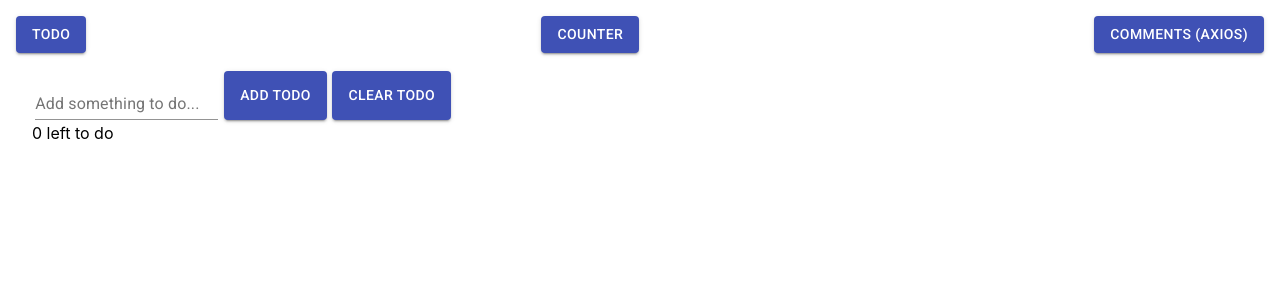
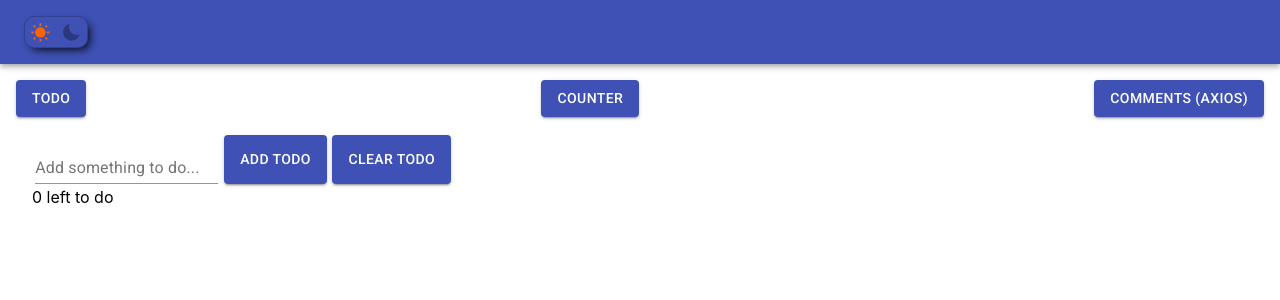
Before and after one commit to Lertis/first-react, a React (Create React App) app: page / in a window 1280 px wide. Shown: the top 300 px of the page. Built offline with nearby package versions, Linux system fonts and the light colour scheme.

Commit message:
Use Context to change the themes

```diff
--- a/package.json
+++ b/package.json
@@ -11,6 +11,7 @@
     "axios": "^0.19.2",
     "react": "16.13.1",
     "react-dom": "16.13.1",
+    "react-icons": "^3.9.0",
     "react-redux": "7.2.0",
     "react-router-dom": "5.1.2",
     "react-scripts": "3.4.1",
--- a/src/App.js
+++ b/src/App.js
@@ -1,11 +1,15 @@
 import React, { Component } from 'react';
 import { BrowserRouter, Route, Switch } from 'react-router-dom';
+
+import AppBar from '@material-ui/core/AppBar';
+import Toolbar from '@material-ui/core/Toolbar';
 
 import Home from "./components/Home";
 import Counter from "./components/Counter";
 import Error from "./components/Error";
 import Navigation from "./components/Navigation";
 import CommentList from './components/Comment.List';
+import Themes from './components/Themes';
 
 
 class App extends Component {
@@ -13,6 +17,11 @@ class App extends Component {
 		return (
 			<BrowserRouter>
 				<div>
+					<AppBar position="static">
+						<Toolbar>
+							<Themes />
+						</Toolbar>
+					</AppBar>
 					<Navigation />
 					<div className="flex-column">
 						<Switch>
--- /dev/null
+++ b/src/components/Theme.Switcher.js
@@ -0,0 +1,18 @@
+import React, { useContext } from 'react';
+import { IoMdMoon as Moon, IoMdSunny as Sun } from 'react-icons/io';
+
+import ThemeContext from './../context/Theme.Context';
+
+export default function ThemeSwitcher() {
+	const { dark, toggle } = useContext(ThemeContext);
+
+	return (
+		<button
+			className='Switch'
+			onClick={() => toggle()}
+		>
+			<Sun className={`icon ${!dark ? 'active' : ''}`} />
+			<Moon className={`icon ${dark ? 'active' : ''}`} />
+		</button>
+	);
+}
--- /dev/null
+++ b/src/components/Themes.js
@@ -0,0 +1,10 @@
+import React from 'react';
+import ThemeSwitcher from './Theme.Switcher';
+
+export default function Themes() {
+	return (
+		<React.Fragment>
+			<ThemeSwitcher />
+		</React.Fragment>
+	)
+}
--- /dev/null
+++ b/src/context/Theme.Context.js
@@ -0,0 +1,71 @@
+
+import React, { useState, useLayoutEffect } from 'react';
+
+const ThemeContext = React.createContext({
+	dark: false,
+	toggle: () => { },
+});
+
+export default ThemeContext;
+
+export function ThemeProvider(props) {
+	const [dark, setDark] = useState(false);
+
+	useLayoutEffect(() => {
+		const lastTheme = window.localStorage.getItem('darkTheme');
+
+		if (lastTheme === 'true') {
+			setDark(true);
+			applyTheme(darkTheme);
+		} else {
+			setDark(false);
+			applyTheme(lightTheme);
+		}
+	}, [dark]);
+
+	const applyTheme = theme => {
+		const root = document.getElementsByTagName('html')[0];
+		root.style.cssText = theme.join(';');
+	}
+
+	const toggle = () => {
+		const body = document.getElementsByTagName('body')[0];
+		body.style.cssText = 'transition: background .5s ease';
+
+		setDark(!dark);
+		window.localStorage.setItem('darkTheme', !dark);
+	};
+
+	return (
+		<ThemeContext.Provider value={{
+			dark,
+			toggle,
+		}}>
+			{props.children}
+		</ThemeContext.Provider>
+	)
+}
+
+
+// styles
+const lightTheme = [
+	'--border: rgba(0,0,0,.2)',
+	'--shadow: #000',
+	'--heading: rgba(255,100,0,1)',
+	'--main: #1d8f13',
+	'--text: #000',
+	'--textAlt: #fff',
+	'--inactive: rgba(0,0,0,.3)',
+	'--background: white',
+];
+
+const darkTheme = [
+	'--border: rgba(255,255,255,.1)',
+	'--shadow: #000',
+	'--heading: rgba(255,255,5,.9)',
+	'--main: #79248f',
+	'--text: rgb(255, 255, 255)',
+	'--textAlt: #fff',
+	'--inactive: rgba(255,255,255,.3)',
+	'--background: #2D2D2D',
+];
--- a/src/index.css
+++ b/src/index.css
@@ -1,3 +1,86 @@
+:root {
+  --border: rgba(0,0,0,.2);
+  --shadow: #000;
+  --heading: rgba(255,100,0,1);
+  --main: #1d8f13;
+  --text: #000;
+  --textAlt: #fff;
+  --inactive: rgba(0,0,0,.3);
+  --background: #fff;
+}
+
+h1,
+p {
+  color: var(--text);
+}
+
+h2 {
+  color: var(--heading);
+}
+
+.Switch {
+  border-color: var(--border);
+}
+
+.icon {
+  color: var(--inactive);
+}
+
+.Card button {
+  background: var(--main);
+  color: var(--textAlt);
+}
+
+/* Transitons for smooth theme change */
+*:not(body) {
+  transition: all .5s ease;
+}
+
+/* All other styles */
+body {
+  margin: 0;
+  font-family: -apple-system, BlinkMacSystemFont, "Segoe UI", "Roboto", "Oxygen",
+    "Ubuntu", "Cantarell", "Fira Sans", "Droid Sans", "Helvetica Neue",
+    sans-serif;
+  -webkit-font-smoothing: antialiased;
+  -moz-osx-font-smoothing: grayscale;
+  background: var(--background);
+}
+
+code {
+  font-family: source-code-pro, Menlo, Monaco, Consolas, "Courier New",
+    monospace;
+}
+
+.Switch {
+  width: 4rem;
+  height: 2rem;
+  position: relative;
+  border-radius: 10px;
+  border-width: 1px;
+  border-style: solid;
+  box-sizing: border-box;
+  display: flex;
+  justify-content: space-around;
+  align-items: center;
+  box-shadow: 4px 4px 10px -3px black;
+  background: none;
+  padding: 0;
+}
+
+.Switch .icon {
+  font-size: 1.3rem;
+}
+
+button {
+  outline: none;
+  cursor: pointer;
+}
+
+.active {
+  color: var(--heading);
+}
+
 body {
 	margin: 0;
 	font-family: -apple-system, BlinkMacSystemFont, 'Segoe UI', 'Roboto', 'Oxygen',
--- a/src/index.js
+++ b/src/index.js
@@ -6,12 +6,13 @@ import registerServiceWorker from './registerServiceWorker';
 import { createStore } from 'redux';
 import { Provider } from 'react-redux';
 import allReducers from "./state/reducers/index";
+import { ThemeProvider } from './context/Theme.Context';
 
 const myStore = createStore(allReducers,
-    window.__REDUX_DEVTOOLS_EXTENSION__ && window.__REDUX_DEVTOOLS_EXTENSION__());
+	window.__REDUX_DEVTOOLS_EXTENSION__ && window.__REDUX_DEVTOOLS_EXTENSION__());
 
 ReactDOM.render(
-    <Provider store={myStore}>
-        <App />
-    </Provider>, document.getElementById('root'));
+	<Provider store={myStore}>
+		<ThemeProvider><App /></ThemeProvider>
+	</Provider>, document.getElementById('root'));
 registerServiceWorker();
```
Also changed, not shown: 1 other file (tests, documents, lock files or other folders).
